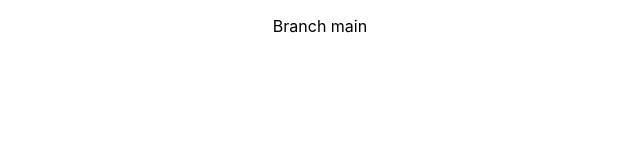
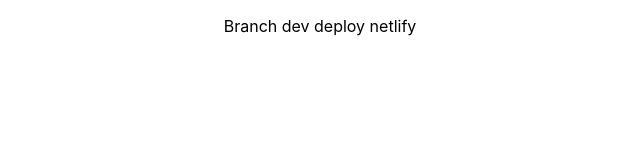
Before and after one commit to PabloHdzVizcarra/practice-netlify, a React (Create React App) app: page / in a window 1280 px wide. Shown: the top 160 px of the page, without its empty margins (320-960 px from the left). Built offline with nearby package versions, Linux system fonts and the light colour scheme.

Commit message:
update title

```diff
--- a/src/App.tsx
+++ b/src/App.tsx
@@ -4,7 +4,7 @@
 function App() {
   return (
     <div className="App">
-      <p>Branch main</p>
+      <p>Branch dev deploy netlify</p>
     </div>
   );
 }
```
